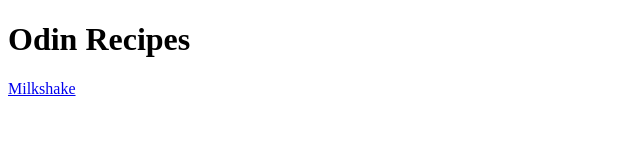
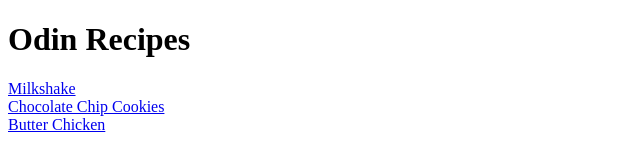
Before and after one commit to ahafma2006-ace/odin-recipes, a plain HTML site: page index.html in a window 1280 px wide. Shown: the whole page, without its empty margins (0-640 px from the left). Drawn offline with Linux system fonts and the light colour scheme.

Commit message:
Update recipes by adding two more

```diff
--- a/index.html
+++ b/index.html
@@ -6,6 +6,10 @@
     </head>
     <body>
         <h1>Odin Recipes</h1>
-        <a href="recipes/milkshake.html"> Milkshake</a>
+        <a href="recipes/milkshake.html"> Milkshake</a><br>
+        <a href="recipes/cookies.html"> Chocolate Chip Cookies</a><br>
+        <a href="recipes/butterchicken.html"> Butter Chicken</a><br>
+
+
     </body>
 </html>
```
